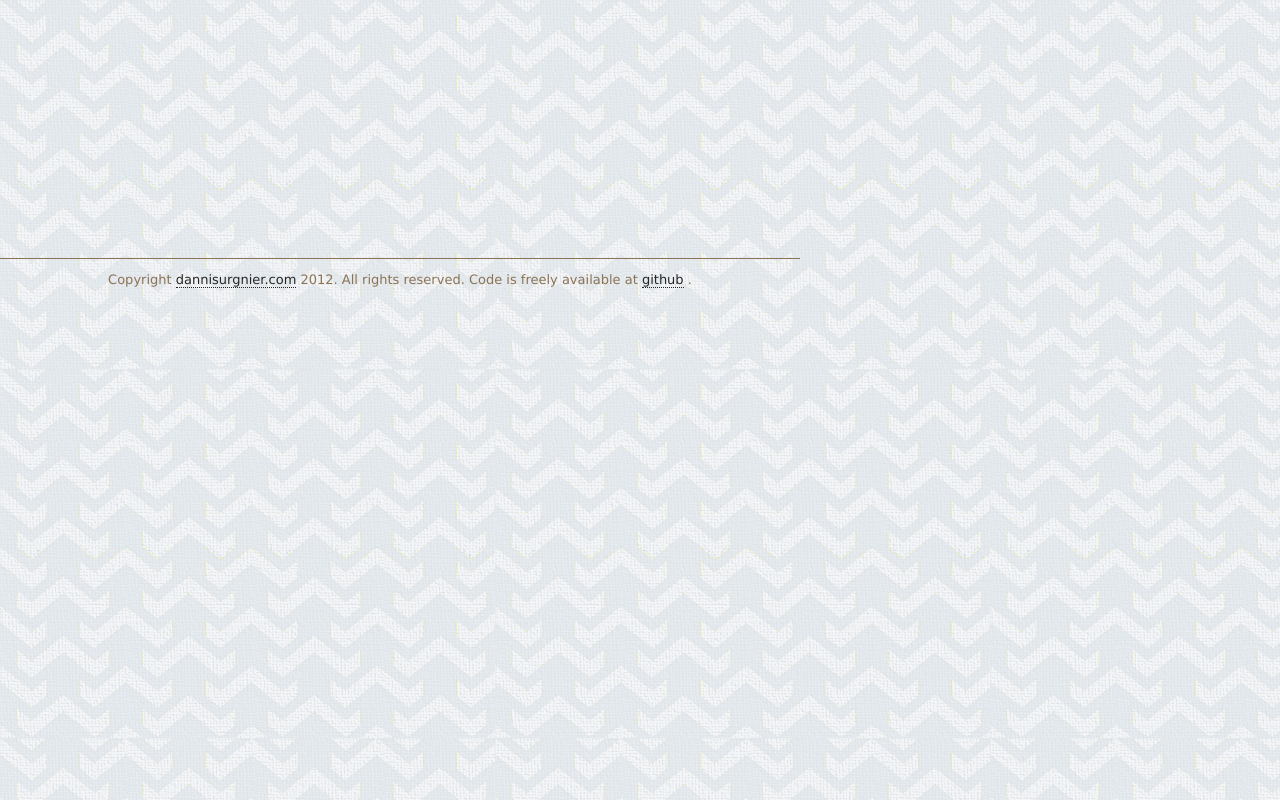
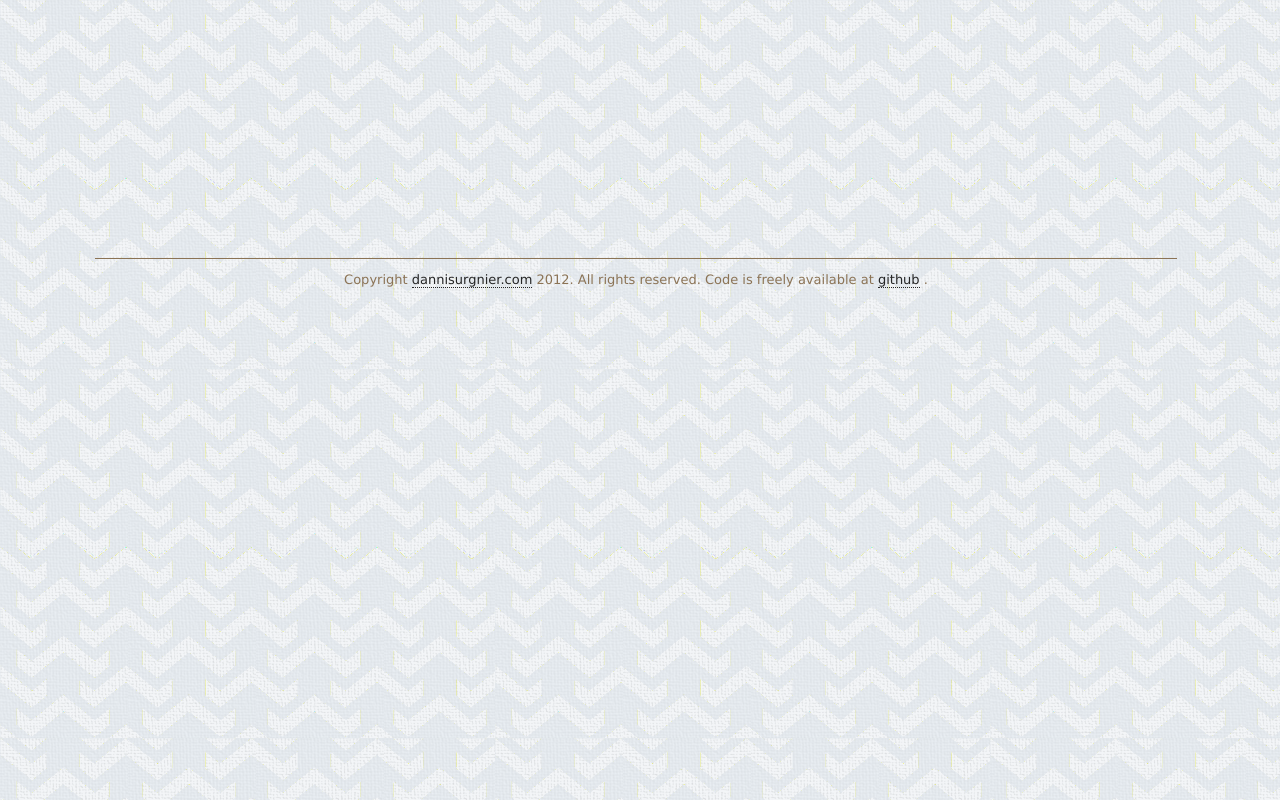
Before and after one commit to remberrr/dsurgnier.github.com, a plain HTML site: page index.html in a window 1280 px wide. Drawn offline with Linux system fonts and the light colour scheme.

Commit message:
edited footer

```diff
--- a/css/main.css
+++ b/css/main.css
@@ -261,9 +261,10 @@ ul#menu li.current a {
 }
 
 #footer {
+  margin: auto;
   border-top: 1px solid #8b7355;
   text-align: center;
-  width: 800px;}
+  width: 85%;}
 #footer a {
   color: #262626;
   text-shadow: none;
```
